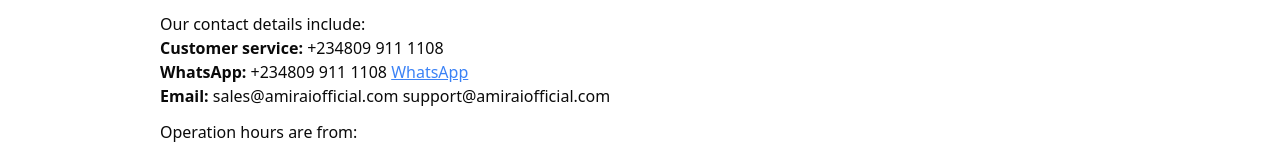
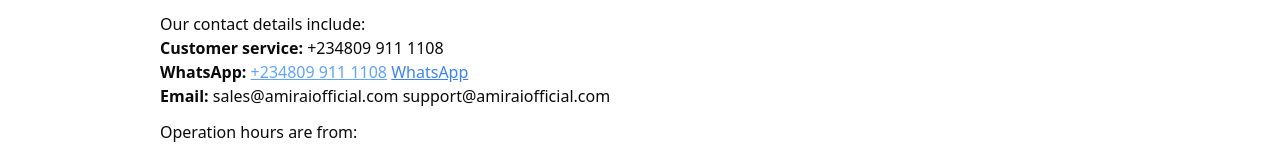
Before and after one commit to afullsnack/amirai-store, a Next.js app: page /about-us in a window 1280 px wide. Shown: the part 420-568 px from the top of the page. Built offline with nearby package versions, Linux system fonts and the light colour scheme.

Commit message:
feat: Add whatsapp link for ease

```diff
--- a/src/app/(store-front)/about-us/page.tsx
+++ b/src/app/(store-front)/about-us/page.tsx
@@ -33,7 +33,14 @@
               <br />
               <b>Customer service:</b> +234809 911 1108
               <br />
-              <b>WhatsApp:</b> +234809 911 1108{"  "}
+              <b>WhatsApp:</b>{" "}
+              <a
+                href="https://wa.me/+2348099111108"
+                className="text-blue-400 underline"
+              >
+                +234809 911 1108
+              </a>
+              {"  "}
               <Link
                 href="https://wa.me/message/7SIMFLWVKADTN1"
                 target="_blank"
@@ -43,10 +50,10 @@
               </Link>
               <br />
               <b>Email:</b>{" "}
-              <Link href="maillto:sales@amiraiofficial.com">
+              <Link href="mailto:sales@amiraiofficial.com">
                 sales@amiraiofficial.com
               </Link>{" "}
-              <Link href="maillto:support@amiraiofficial.com">
+              <Link href="mailto:support@amiraiofficial.com">
                 support@amiraiofficial.com
               </Link>
             </p>
```
